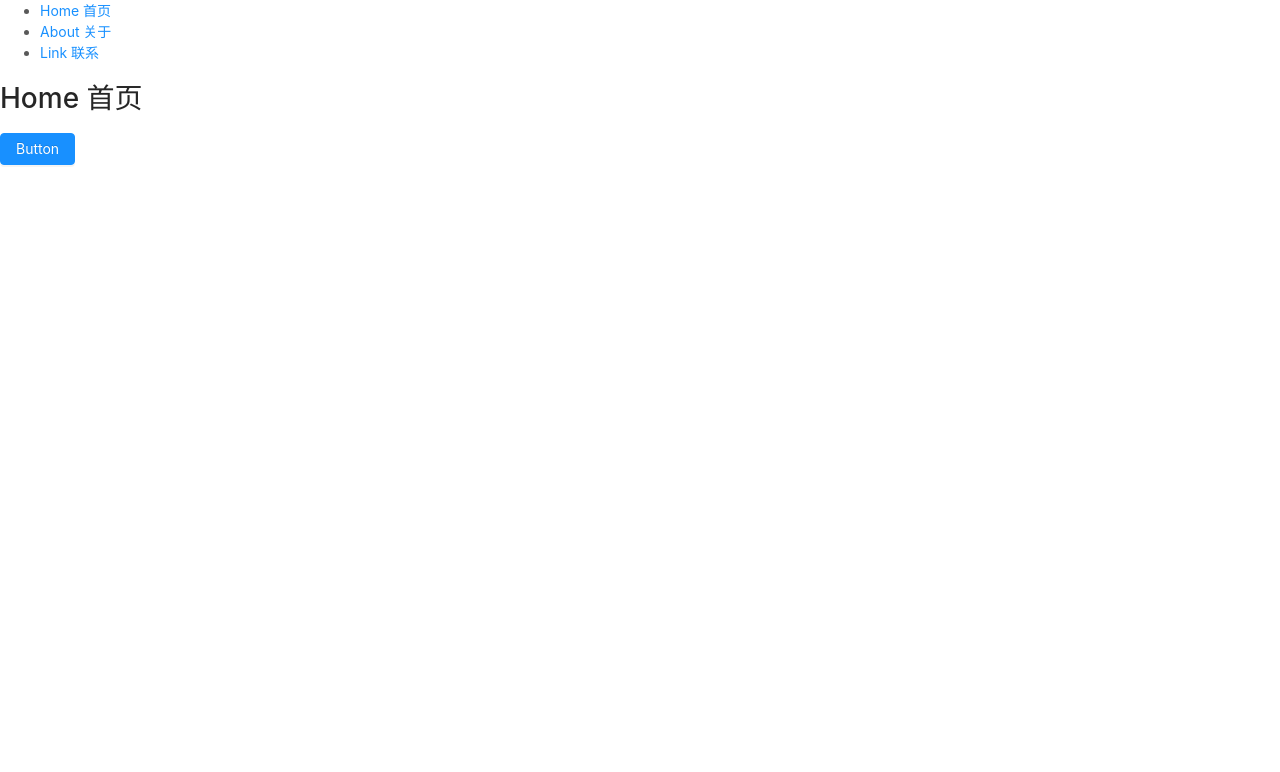
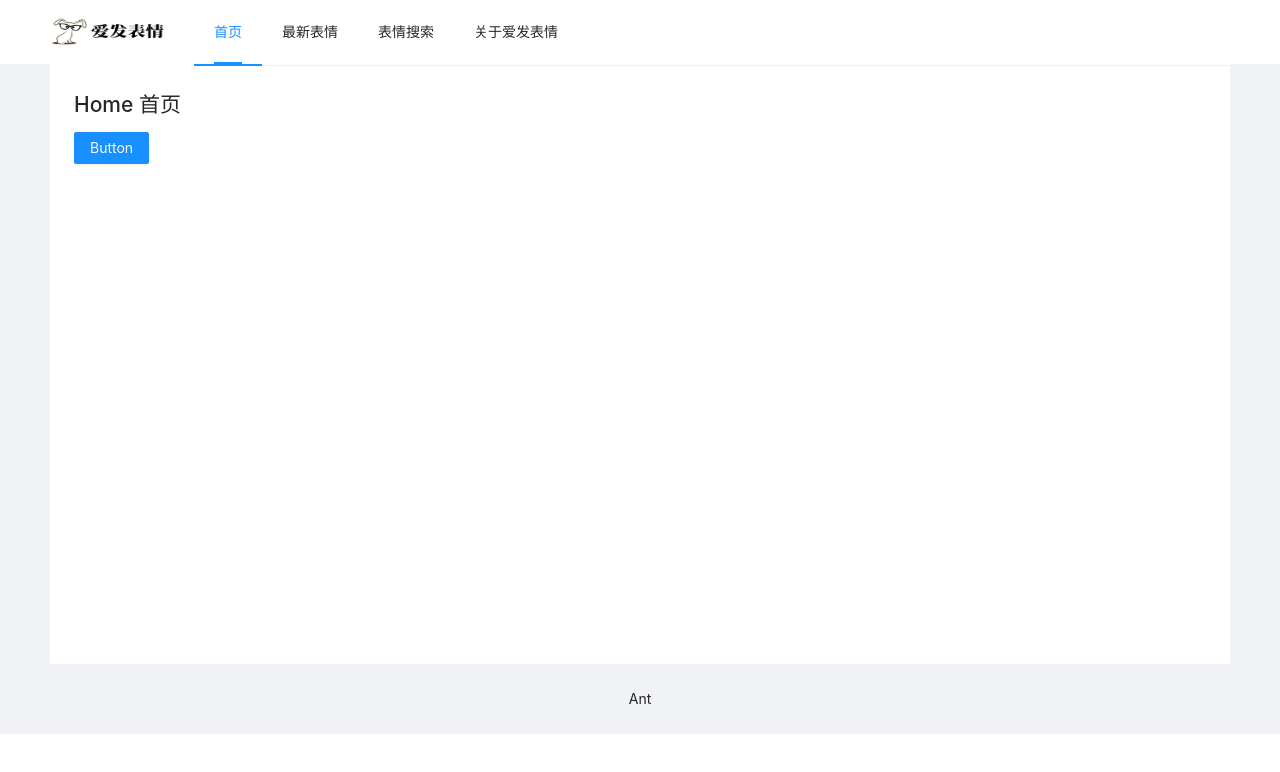
Before and after one commit to LixHu/fabiaoqing-react, a React (Create React App) app: page / in a window 1280 px wide. Shown: the top 772 px of the page. Built offline with nearby package versions, Linux system fonts and the light colour scheme.

Commit message:
[add]antd前端样式

```diff
--- a/public/index.html
+++ b/public/index.html
@@ -24,7 +24,7 @@
       work correctly both with client-side routing and a non-root public URL.
       Learn how to configure a non-root public URL by running `npm run build`.
     -->
-    <title>React App</title>
+    <title>爱发表情</title>
   </head>
   <body>
     <noscript>You need to enable JavaScript to run this app.</noscript>
--- a/src/assets/common.tsx
+++ b/src/assets/common.tsx
@@ -7,7 +7,7 @@ import { RouteInterface } from './interface';
 const RouteWithSubRoutes = (route: RouteInterface, index: number) => {
     return (
         <Route
-            key={index}
+            key={ index }
             path={route.path}
             render={props => (
                 <route.component {...props} routes={route.routes} />
--- a/src/index.tsx
+++ b/src/index.tsx
@@ -5,9 +5,9 @@ import App from './view/App';
 import * as serviceWorker from './serviceWorker';
 
 ReactDOM.render(
-  <React.StrictMode>
-    <App />
-  </React.StrictMode>,
+  // <React.StrictMode>
+    <App />,
+  // </React.StrictMode>
   document.getElementById('root')
 );
 
--- a/src/view/App.css
+++ b/src/view/App.css
@@ -1,38 +1,19 @@
-.App {
-    text-align: center;
+@import '~antd/dist/antd.css';
+
+.logo img {
+    width: 120px;
+    height: 31px;
+    background: rgba(255, 255, 255, 0.2);
+    margin: 16px 24px 16px 0;
+    float: left;
+}
+.site-layout .site-layout-background {
+    background: #fff;
+}
+[data-theme="dark"] .site-layout .site-layout-background {
+    background: #141414;
 }
 
-.App-logo {
-    height: 40vmin;
-    pointer-events: none;
+.ant-layout-header {
+    background: #fff;
 }
-
-@media (prefers-reduced-motion: no-preference) {
-    .App-logo {
-        animation: App-logo-spin infinite 20s linear;
-    }
-}
-
-.App-header {
-    background-color: #282c34;
-    min-height: 100vh;
-    display: flex;
-    flex-direction: column;
-    align-items: center;
-    justify-content: center;
-    font-size: calc(10px + 2vmin);
-    color: white;
-}
-
-.App-link {
-    color: #61dafb;
-}
-
-@keyframes App-logo-spin {
-    from {
-        transform: rotate(0deg);
-    }
-    to {
-        transform: rotate(360deg);
-    }
-}
--- a/src/view/App.tsx
+++ b/src/view/App.tsx
@@ -6,27 +6,37 @@ import {
 } from 'react-router-dom';
 import routes from '../router';
 import { RouteWithSubRoutes } from '../assets/common';
-import { RouteInterface } from '../assets/interface';
+import { RouteInterface } from '../assets/interface'
+import { Layout, Menu } from "antd";
+import './App.css';
+
+
+const { Header, Content, Footer } = Layout;
 
 const App: React.FC = () => {
     return (
         <Router>
-            <div className="App">
-                <header className="App-header">
-                    <ul>
-                        <li><Link to="/home">Home 首页</Link></li>
-                        <li><Link to="/about">About 关于</Link></li>
-                        <li><Link to="/link">Link 联系</Link></li>
-                    </ul>
-                </header>
-
+            <Layout>
+                <Header style={{ position: 'fixed', zIndex: 1, width: '100%' }}>
+                    <div className="logo"> <img src="/logo.png"/></div>
+                    <Menu mode="horizontal" defaultSelectedKeys={['1']}>
+                        <Menu.Item key='1'><Link to="/home">首页</Link></Menu.Item>
+                        <Menu.Item key='2'><Link to="/">最新表情</Link></Menu.Item>
+                        <Menu.Item key='3'><Link to="/">表情搜索</Link></Menu.Item>
+                        <Menu.Item key='4'><Link to="/">关于爱发表情</Link></Menu.Item>
+                    </Menu>
+                </Header>
+                <Content className="site-layout" style={{ padding: '0 50px', marginTop: 64 }}>
+                    <div className="site-layout-background" style={{ padding: 24, minHeight: 600 }}>
                         <Switch>
                             {routes.map((route: RouteInterface, i: number) => {
                                 return RouteWithSubRoutes(route, i)
                             })}
                         </Switch>
-
                     </div>
+                </Content>
+                <Footer style={{ textAlign: 'center' }}>Ant</Footer>
+            </Layout>
         </Router>
     );
 }
```
Also changed, not shown: src/router/index.ts (+0 -10 lines), public/logo.png (added), 1 other file (tests, documents, lock files or other folders). Lines whose indentation alone changed are shown as unchanged.
